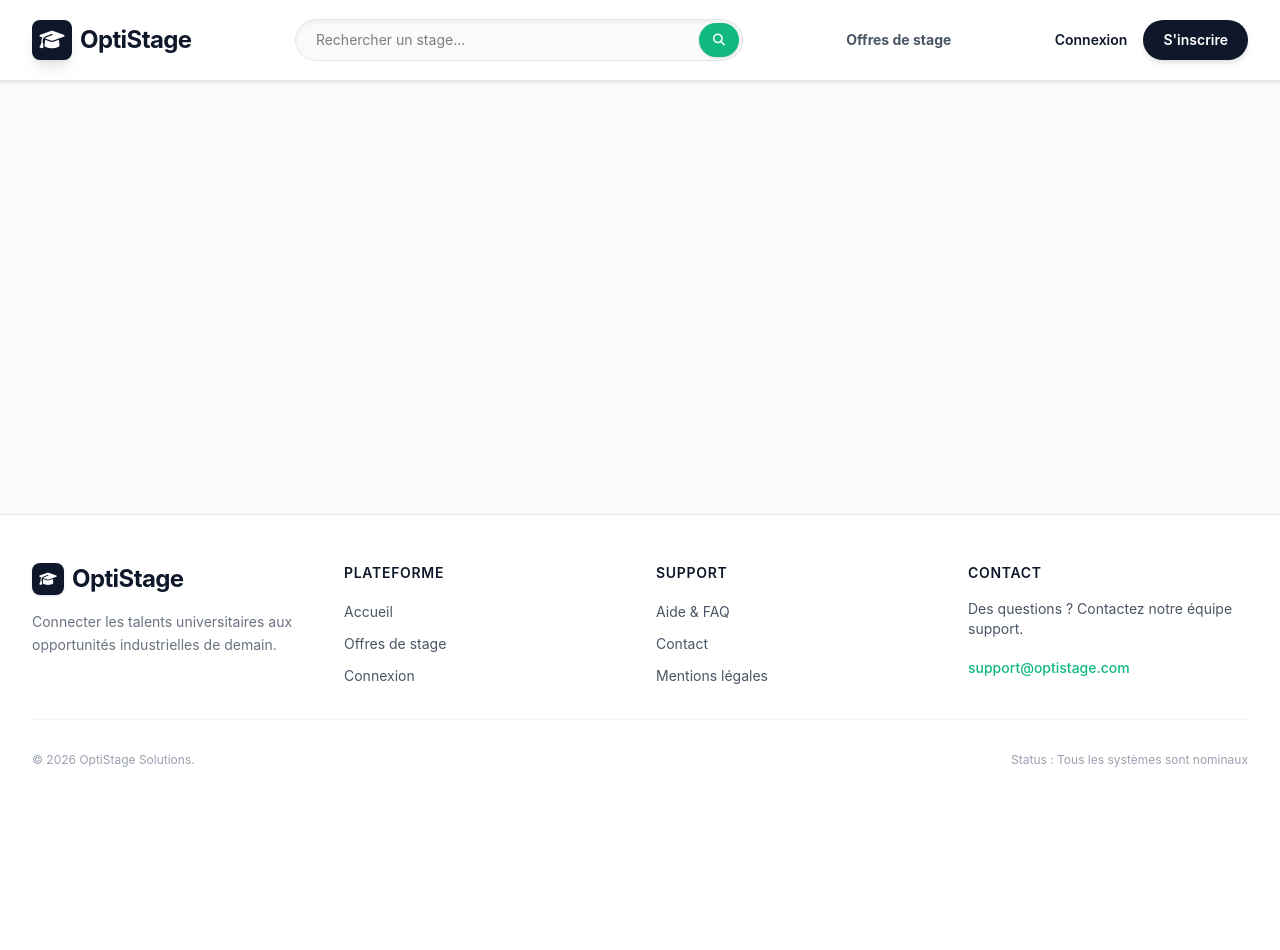
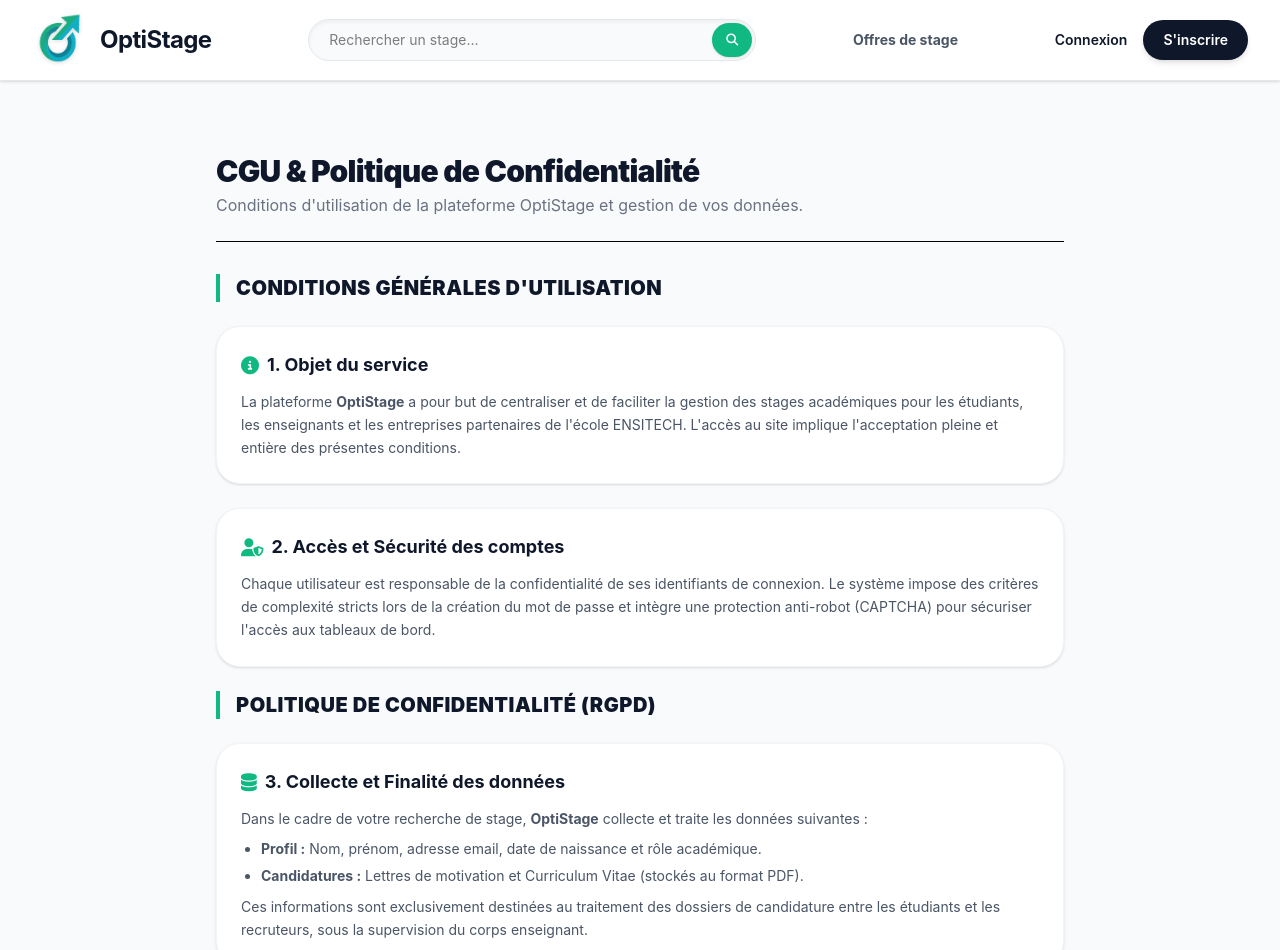
Before and after one commit to gdamaan/optistage-front, a React (Vite) app: page /cgu in a window 1280 px wide. Shown: the top 950 px of the page. Before the commit the page ends 800 px from the top, so only its background shows below. Built offline with nearby package versions, Linux system fonts and the light colour scheme.

Commit message:
Ajout des mentions légales etc

```diff
--- a/index.html
+++ b/index.html
@@ -1,10 +1,14 @@
 <!doctype html>
-<html lang="en">
+<html lang="fr">
 <head>
   <meta charset="UTF-8" />
-    <link rel="icon" type="image/svg+xml" href="/favicon.svg" />
+
+  <link rel="icon" type="image/png" href="/src/assets/logo_test_nbg.png" />
+
   <meta name="viewport" content="width=device-width, initial-scale=1.0" />
-    <title>optistage-front</title>
+
+  <title>OptiStage — Gestion des Stages</title>
+
   <link href="https://fonts.googleapis.com/css2?family=Inter:wght@300;400;600;700&display=swap" rel="stylesheet">
   <link rel="stylesheet" href="https://cdnjs.cloudflare.com/ajax/libs/font-awesome/6.4.0/css/all.min.css">
 </head>
--- a/package.json
+++ b/package.json
@@ -10,6 +10,7 @@
     "preview": "vite preview"
   },
   "dependencies": {
+    "@marsidev/react-turnstile": "^1.5.3",
     "@tailwindcss/postcss": "^4.2.2",
     "react": "^19.2.4",
     "react-dom": "^19.2.4",
--- a/src/App.jsx
+++ b/src/App.jsx
@@ -13,6 +13,8 @@ import StudentDashboard from "./pages/StudentDashboard.jsx";
 import TeacherDashboard from "./pages/TeacherDashboard.jsx";
 import Validate from './pages/Validate';
 import OfferApplications from "./pages/OfferApplications.jsx";
+import CGU from "./pages/CGU.jsx";
+import MentionsLegales from "./pages/MentionsLegales.jsx";
 
 function App() {
     const [user, setUser] = useState(null);
@@ -56,6 +58,8 @@ function App() {
                         <Route path="/tutor/offer/:id/applications" element={<OfferApplications />} />
                         <Route path="/profile" element={<Profile user={user} onUpdateUser={setUser} />} />
                         <Route path="/validate" element={<Validate />} />
+                        <Route path={"/cgu"} element={<CGU />} />
+                        <Route path={"/mentions-legales"} element={<MentionsLegales />} />
 
                     </Routes>
                 </main>
--- a/src/components/Footer.jsx
+++ b/src/components/Footer.jsx
@@ -1,5 +1,6 @@
 import React from 'react';
 import { Link } from 'react-router-dom';
+import logo from '../assets/logo_test_nbg.png'; // Importation de notre nouveau logo
 
 const Footer = () => {
     const currentYear = new Date().getFullYear();
@@ -11,11 +12,9 @@ const Footer = () => {
 
                     {/* Branding Section */}
                     <div className="col-span-1 md:col-span-1">
-                        <div className="flex items-center mb-4 gap-2">
-                            {/* Reprise du logo sombre du Header pour la cohérence */}
-                            <div className="w-8 h-8 bg-brand-900 rounded-lg flex items-center justify-center text-white text-sm font-bold shadow-sm">
-                                <i className="fa-solid fa-graduation-cap"></i>
-                            </div>
+                        <div className="flex items-center mb-4 gap-3">
+                            {/* NOUVEAU LOGO INTÉGRÉ ICI */}
+                            <img src={logo} alt="Logo OptiStage" className="w-10 h-10 object-contain drop-shadow-sm" />
                             <span className="text-2xl font-bold text-brand-900 tracking-tight">
                                 OptiStage
                             </span>
@@ -39,9 +38,9 @@ const Footer = () => {
                     <div>
                         <h3 className="text-sm font-semibold text-brand-900 uppercase tracking-wider mb-4">Support</h3>
                         <ul className="space-y-2">
-                            <li><a href="#" className="text-gray-600 hover:text-accent-500 text-sm transition-colors">Aide & FAQ</a></li>
                             <li><a href="#" className="text-gray-600 hover:text-accent-500 text-sm transition-colors">Contact</a></li>
-                            <li><a href="#" className="text-gray-600 hover:text-accent-500 text-sm transition-colors">Mentions légales</a></li>
+                            <li><Link to="/cgu" className="text-gray-600 hover:text-accent-500 text-sm transition-colors">CGU</Link></li>
+                            <li><Link to="/mentions-legales" className="text-gray-600 hover:text-accent-500 text-sm transition-colors">Mentions Légales</Link></li>
                         </ul>
                     </div>
 
@@ -58,7 +57,7 @@ const Footer = () => {
                 <div className="pt-8 border-t border-gray-100 flex flex-col md:flex-row justify-between items-center text-gray-400 text-xs">
                     <p>© {currentYear} OptiStage Solutions.</p>
                     <div className="flex space-x-6 mt-4 md:mt-0">
-                        <span className="hover:text-accent-500 transition-colors cursor-default">Status : Tous les systèmes sont nominaux</span>
+                        <span className="hover:text-accent-500 transition-colors cursor-default">Status : Tous les systèmes sont en marche</span>
                     </div>
                 </div>
             </div>
--- a/src/components/Header.jsx
+++ b/src/components/Header.jsx
@@ -1,5 +1,6 @@
 import { useState } from 'react';
 import { Link, useNavigate } from 'react-router-dom';
+import logo from '../assets/logo_test_nbg.png';
 
 export default function Header({ user, onLogout }) {
     const [isMenuOpen, setIsMenuOpen] = useState(false);
@@ -22,11 +23,10 @@ export default function Header({ user, onLogout }) {
             <div className="max-w-7xl mx-auto px-4 sm:px-6 lg:px-8">
                 <div className="flex justify-between items-center h-20 gap-4">
 
-                    {/* Logo */}
-                    <Link to="/" className="shrink-0 flex items-center gap-2 cursor-pointer">
-                        <div className="w-10 h-10 bg-brand-900 rounded-lg flex items-center justify-center text-white text-xl font-bold shadow-lg">
-                            <i className="fa-solid fa-graduation-cap"></i>
-                        </div>
+                    {/* Logo - Zone mise à jour avec une taille plus grande */}
+                    <Link to="/" className="shrink-0 flex items-center gap-3 cursor-pointer">
+                        {/* Augmentation de w-10 h-10 à w-14 h-14 */}
+                        <img src={logo} alt="Logo OptiStage" className="w-14 h-14 object-contain drop-shadow-sm" />
                         <span className="font-bold text-2xl tracking-tight text-brand-900 hidden sm:block">OptiStage</span>
                     </Link>
 
--- /dev/null
+++ b/src/pages/CGU.jsx
@@ -0,0 +1,73 @@
+export default function CGU() {
+    return (
+        <div className="max-w-4xl mx-auto p-6 space-y-8 my-12 animate-in fade-in duration-300">
+            <header className="border-b pb-6">
+                <h1 className="text-3xl font-black text-brand-900 tracking-tight">
+                    CGU & Politique de Confidentialité
+                </h1>
+                <p className="text-gray-500 mt-1">Conditions d'utilisation de la plateforme OptiStage et gestion de vos données.</p>
+            </header>
+
+            <div className="space-y-6 text-sm text-gray-600 leading-relaxed">
+
+                {/* PARTIE 1 : CGU */}
+                <div className="border-l-4 border-accent-500 pl-4 my-6">
+                    <h2 className="text-xl font-black text-brand-900 uppercase tracking-wide">
+                        Conditions Générales d'Utilisation
+                    </h2>
+                </div>
+
+                <section className="bg-white p-6 rounded-3xl border border-gray-100 shadow-sm">
+                    <h3 className="text-lg font-bold text-brand-900 mb-3 flex items-center gap-2">
+                        <i className="fa-solid fa-circle-info text-accent-500"></i> 1. Objet du service
+                    </h3>
+                    <p>
+                        La plateforme <strong>OptiStage</strong> a pour but de centraliser et de faciliter la gestion des stages académiques pour les étudiants, les enseignants et les entreprises partenaires de l'école ENSITECH. L'accès au site implique l'acceptation pleine et entière des présentes conditions.
+                    </p>
+                </section>
+
+                <section className="bg-white p-6 rounded-3xl border border-gray-100 shadow-sm">
+                    <h3 className="text-lg font-bold text-brand-900 mb-3 flex items-center gap-2">
+                        <i className="fa-solid fa-user-shield text-accent-500"></i> 2. Accès et Sécurité des comptes
+                    </h3>
+                    <p>
+                        Chaque utilisateur est responsable de la confidentialité de ses identifiants de connexion. Le système impose des critères de complexité stricts lors de la création du mot de passe et intègre une protection anti-robot (CAPTCHA) pour sécuriser l'accès aux tableaux de bord.
+                    </p>
+                </section>
+
+                {/* PARTIE 2 : POLITIQUE DE CONFIDENTIALITÉ */}
+                <div className="border-l-4 border-accent-500 pl-4 my-8pt-4">
+                    <h2 className="text-xl font-black text-brand-900 uppercase tracking-wide">
+                        Politique de Confidentialité (RGPD)
+                    </h2>
+                </div>
+
+                <section className="bg-white p-6 rounded-3xl border border-gray-100 shadow-sm">
+                    <h3 className="text-lg font-bold text-brand-900 mb-3 flex items-center gap-2">
+                        <i className="fa-solid fa-database text-accent-500"></i> 3. Collecte et Finalité des données
+                    </h3>
+                    <p>
+                        Dans le cadre de votre recherche de stage, <strong>OptiStage</strong> collecte et traite les données suivantes :
+                    </p>
+                    <ul className="list-disc pl-5 mt-2 space-y-1">
+                        <li><strong>Profil :</strong> Nom, prénom, adresse email, date de naissance et rôle académique.</li>
+                        <li><strong>Candidatures :</strong> Lettres de motivation et Curriculum Vitae (stockés au format PDF).</li>
+                    </ul>
+                    <p className="mt-2">
+                        Ces informations sont exclusivement destinées au traitement des dossiers de candidature entre les étudiants et les recruteurs, sous la supervision du corps enseignant.
+                    </p>
+                </section>
+
+                <section className="bg-white p-6 rounded-3xl border border-gray-100 shadow-sm">
+                    <h3 className="text-lg font-bold text-brand-900 mb-3 flex items-center gap-2">
+                        <i className="fa-solid fa-hourglass-half text-accent-500"></i> 4. Conservation et Droits des utilisateurs
+                    </h3>
+                    <p>
+                        Conformément à la réglementation RGPD, les données sont conservées pour la durée stricte du cycle universitaire de l'étudiant. En application de la loi informatique et libertés, vous disposez d'un droit d'accès, de rectification et de suppression de vos données, activable directement depuis votre espace profil ou sur demande.
+                    </p>
+                </section>
+
+            </div>
+        </div>
+    );
+}
--- /dev/null
+++ b/src/pages/MentionsLegales.jsx
@@ -0,0 +1,49 @@
+export default function MentionsLegales() {
+    return (
+        <div className="max-w-4xl mx-auto p-6 space-y-8 my-12 animate-in fade-in duration-300">
+            <header className="border-b pb-6">
+                <h1 className="text-3xl font-black text-brand-900 tracking-tight">
+                    Mentions Légales
+                </h1>
+                <p className="text-gray-500 mt-1">Informations obligatoires concernant l'éditeur et l'hébergeur.</p>
+            </header>
+
+            <div className="space-y-6 text-sm text-gray-600 leading-relaxed">
+                <section className="bg-white p-6 rounded-3xl border border-gray-100 shadow-sm">
+                    <h2 className="text-lg font-bold text-brand-900 mb-3 flex items-center gap-2">
+                        <i className="fa-solid fa-user text-accent-500"></i> 1. Édition du site
+                    </h2>
+                    <p>
+                        En vertu de l'article 6 de la loi n° 2004-575 du 21 juin 2004 pour la confiance dans l'économie numérique, il est précisé aux utilisateurs de la plateforme <strong>OptiStage</strong> l'identité de son responsable de publication :
+                    </p>
+                    <ul className="list-disc pl-5 mt-2 space-y-1">
+                        <li><strong>Propriétaire & Éditeur :</strong> Amaan GHULAM DIN</li>
+                        <li><strong>Statut :</strong> Projet d'études – Académique</li>
+                        <li><strong>Établissement :</strong> ENSITECH</li>
+                    </ul>
+                </section>
+
+                <section className="bg-white p-6 rounded-3xl border border-gray-100 shadow-sm">
+                    <h2 className="text-lg font-bold text-brand-900 mb-3 flex items-center gap-2">
+                        <i className="fa-solid fa-server text-accent-500"></i> 2. Hébergement
+                    </h2>
+                    <p>
+                        Le site est actuellement exécuté et hébergé en environnement de développement local (<code>localhost</code>).
+                    </p>
+                    <p className="mt-2 italic text-gray-400 text-xs">
+                        Note technique : Pour la phase de production future, les infrastructures de stockage seront localisées au sein de l'Union Européenne conformément aux directives du RGPD.
+                    </p>
+                </section>
+
+                <section className="bg-white p-6 rounded-3xl border border-gray-100 shadow-sm">
+                    <h2 className="text-lg font-bold text-brand-900 mb-3 flex items-center gap-2">
+                        <i className="fa-solid fa-copyright text-accent-500"></i> 3. Propriété intellectuelle
+                    </h2>
+                    <p>
+                        L'ensemble des contenus (textes, graphismes, logos, architecture globale et code source) de la plateforme <strong>OptiStage</strong> sont la propriété exclusive de leur auteur, sauf mention contraire explicite. Toute reproduction ou distribution non autorisée est passible de poursuites.
+                    </p>
+                </section>
+            </div>
+        </div>
+    );
+}
```
Also changed, not shown: src/pages/Login.jsx (+25 -10 lines), src/services/api.js (+4 -5 lines), src/assets/logo_test_nbg.png (added), 1 other file (tests, documents, lock files or other folders). Lines whose indentation alone changed are shown as unchanged.
